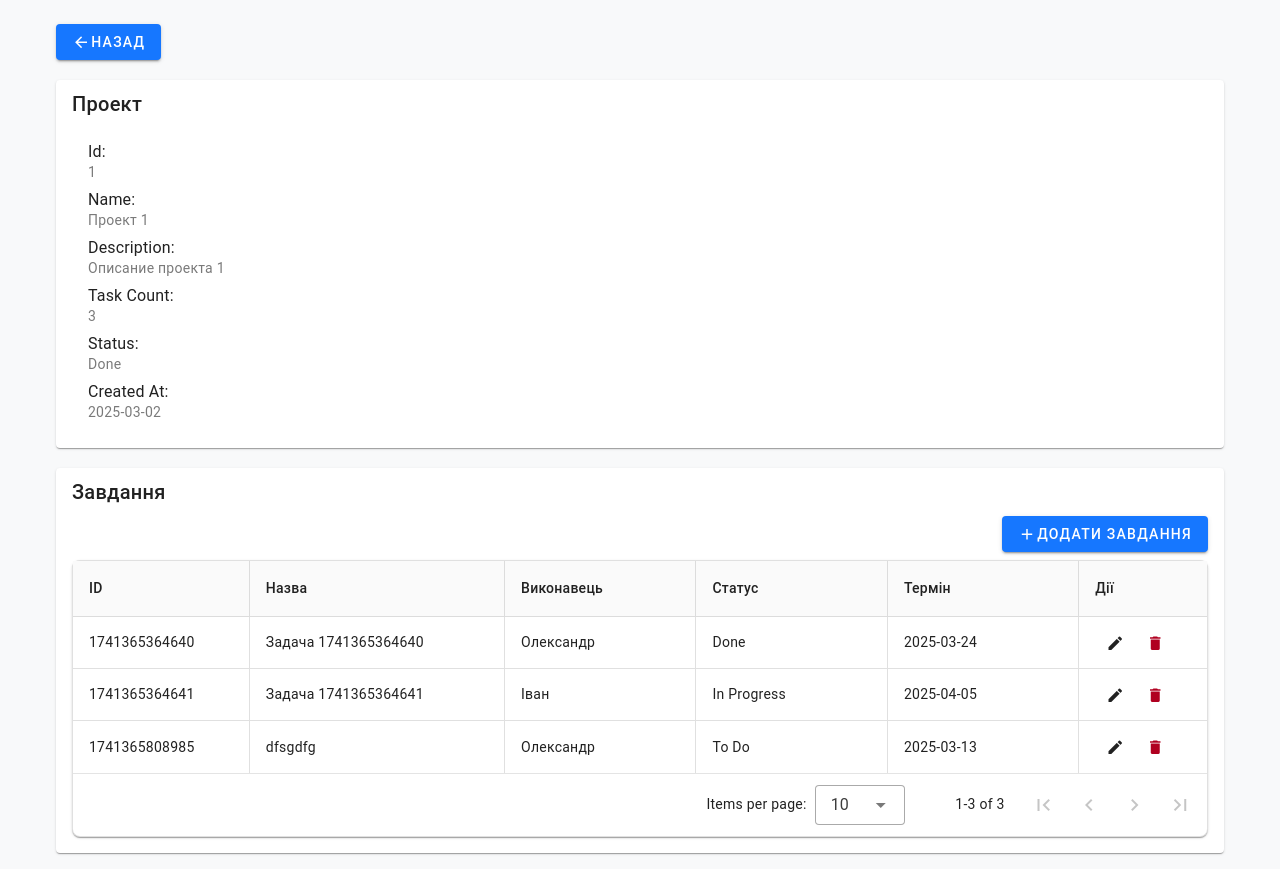
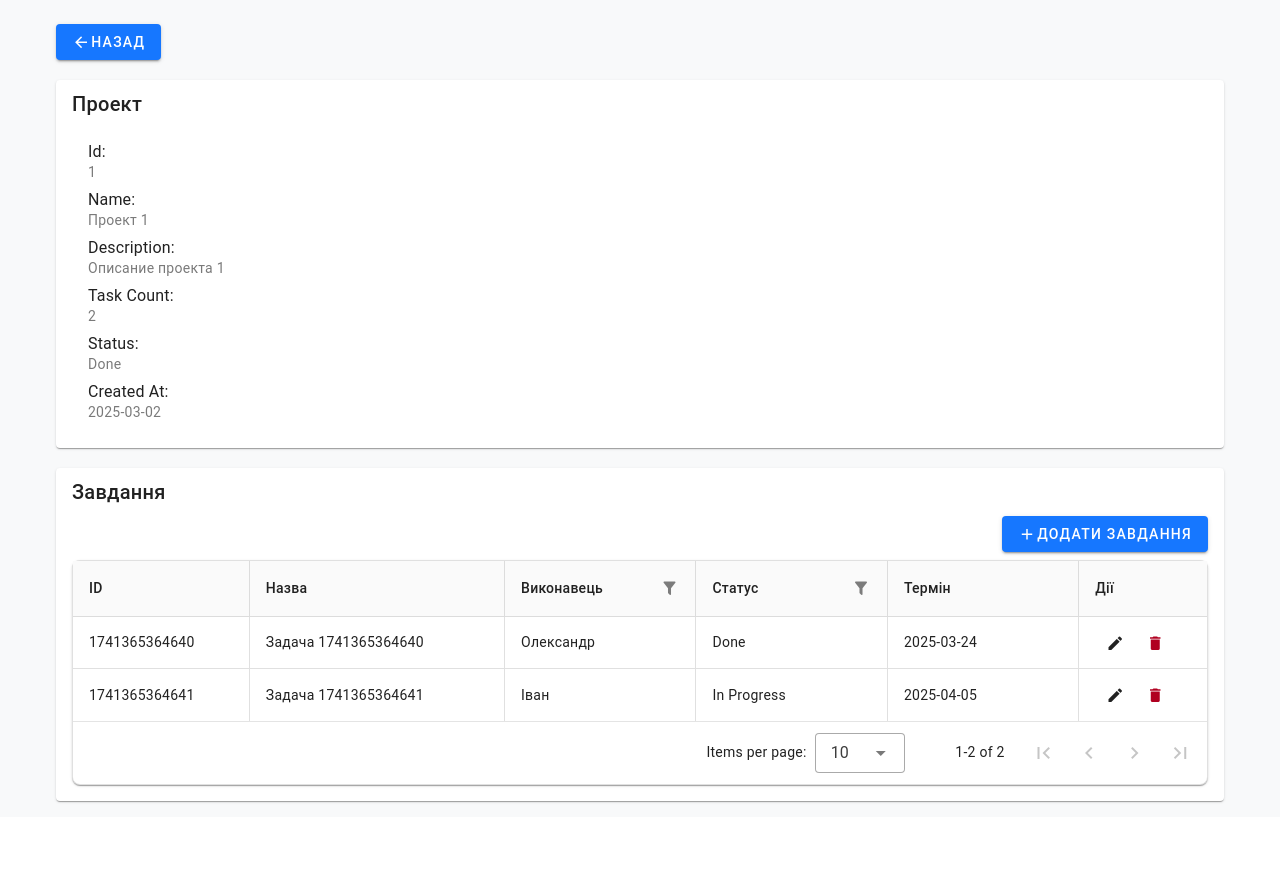
Before and after one commit to YRTechX/crudTables, a Vue app: page /projects/1 in a window 1280 px wide. After the commit the page ends 817 px from the top, so only its background shows below. Built offline with nearby package versions, Linux system fonts and the light colour scheme; data requests are answered from the project's data file; the HTML template or start-up script is replaced by a standard one.

Commit message:
added filters to tasks with saving in store

```diff
--- a/src/components/ProjectsTable.vue
+++ b/src/components/ProjectsTable.vue
@@ -13,22 +13,15 @@
         :key="header.key"
         v-slot:[`header.${header.key}`]="{ column, toggleSort, isSorted, sortBy }"
       >
-        <div
-          class="header-content"
-          @mouseenter="showHoverIcon = true"
-          @mouseleave="showHoverIcon = false"
-        >
+        <div class="header-content">
           <div class="title-container">
             <span>{{ column.title }}</span>
-            <!-- Иконка активной сортировки -->
             <v-icon
               v-if="isSorted(column)"
               :icon="currentSortDirection(header.key) === 'asc' ? 'mdi-arrow-up' : 'mdi-arrow-down'"
             />
             <v-icon class="custom-arrow-icon" v-else-if="header.sortable" icon="mdi-arrow-up" />
           </div>
-
-          <!-- Фильтр -->
           <v-menu
             v-model="menuStates[header.key]"
             location="end"
@@ -125,6 +118,7 @@ const appliedFilters = ref<Record<string, any>>({})
 const localFilters = ref<Record<string, any>>({})
 
 const menuStates = ref<Record<string, boolean>>({})
+
 const currentSortDirection = (key: string): 'asc' | 'desc' | null => {
   const sortItem = sortBy.value.find((item) => item.key === key)
   return sortItem ? sortItem.order : null
--- a/src/components/TasksTable.vue
+++ b/src/components/TasksTable.vue
@@ -1,12 +1,65 @@
 <template>
   <v-data-table
     :headers="headers"
-    :items="tasks"
+    :items="filteredTasks"
     :items-per-page="10"
     class="elevation-1 custom-header"
     v-model:sort-by="sortBy"
     @update:sort-by="handleSortChange"
   >
+    <template
+      v-for="header in filterableHeaders"
+      :key="header.key"
+      v-slot:[`header.${header.key}`]="{ column, toggleSort, isSorted, sortBy }"
+    >
+      <div class="header-content">
+        <div class="title-container">
+          <span>{{ column.title }}</span>
+          <v-icon
+            v-if="isSorted(column)"
+            :icon="currentSortDirection(header.key) === 'asc' ? 'mdi-arrow-up' : 'mdi-arrow-down'"
+          />
+          <v-icon class="custom-arrow-icon" v-else-if="header.sortable" icon="mdi-arrow-up" />
+        </div>
+        <v-menu
+          v-model="menuStates[header.key]"
+          location="end"
+          :close-on-content-click="false"
+          @update:modelValue="handleMenuOpen(header.key)"
+        >
+          <template v-slot:activator="{ props }">
+            <v-btn
+              v-bind="props"
+              icon="mdi-filter"
+              variant="text"
+              size="small"
+              color="#7C7C7C"
+              density="compact"
+            ></v-btn>
+          </template>
+
+          <v-card min-width="300">
+            <v-card-text>
+              <component
+                :is="getFilterComponent(header.key)"
+                v-if="header.key in localFilters"
+                v-model="localFilters[header.key]"
+                :items="getFilterOptions(header.key)"
+                :label="column.filterTitle.toLowerCase()"
+                variant="outlined"
+                clearable
+                density="compact"
+              />
+            </v-card-text>
+            <v-card-actions>
+              <v-btn @click="clearFilter(header.key)">Очистить</v-btn>
+              <v-spacer />
+              <v-btn color="primary" @click="applyFilter(header.key)"> Применить </v-btn>
+            </v-card-actions>
+          </v-card>
+        </v-menu>
+      </div>
+    </template>
     <template v-slot:item="{ item }">
       <tr style="cursor: pointer">
         <td>{{ item.id }}</td>
@@ -35,7 +88,7 @@
 </template>
 
 <script setup lang="ts">
-import { ref, onMounted, onUnmounted, nextTick } from 'vue'
+import { ref, onMounted, onUnmounted, nextTick, computed, watch } from 'vue'
 import { useStore } from '@/store'
 import type { DataTableHeaders, SortItem } from '@/types/common'
 import type { Task } from '@/types/task'
@@ -49,8 +102,78 @@ const emit = defineEmits(['edit', 'delete'])
 const store = useStore()
 
 const sortBy = ref<SortItem[]>([])
+const columnWidths = ref<Record<string, number>>(initializeWidths())
+const filterableHeaders = computed(() => {
+  return props.headers.filter((header) => header.filterable)
+})
 
-const columnWidths = ref<Record<string, number>>(initializeWidths())
+const statusOptions = computed(() => store.state.statuses)
+
+const appliedFilters = ref<Record<string, any>>({})
+
+const localFilters = ref<Record<string, any>>({})
+
+const menuStates = ref<Record<string, boolean>>({})
+
+const currentSortDirection = (key: string): 'asc' | 'desc' | null => {
+  const sortItem = sortBy.value.find((item) => item.key === key)
+  return sortItem ? sortItem.order : null
+}
+const getFilterComponent = (key: string) => {
+  switch (key) {
+    case 'status':
+      return 'v-select'
+    default:
+      return 'v-text-field'
+  }
+}
+
+const handleMenuOpen = (key: string) => {
+  if (!(key in localFilters.value)) {
+    localFilters.value = {
+      ...localFilters.value,
+      [key]: '',
+    }
+  }
+}
+
+const getFilterOptions = (key: string) => {
+  switch (key) {
+    case 'status':
+      return statusOptions.value
+    default:
+      return []
+  }
+}
+
+const applyFilter = (key: string) => {
+  appliedFilters.value = {
+    ...appliedFilters.value,
+    [key]: localFilters.value[key],
+  }
+  menuStates.value[key] = false
+}
+
+const clearFilter = (key: string) => {
+  localFilters.value[key] = null
+  appliedFilters.value[key] = null
+}
+
+const filteredTasks = computed(() => {
+  return props.tasks.filter((task) => {
+    return Object.entries(appliedFilters.value).every(([key, value]) => {
+      if (value === null || value === '') return true
+      switch (key) {
+        case 'assignee':
+          return task.assignee?.toLowerCase().includes(value.toLowerCase())
+        case 'status':
+          return task.status === value
+        default:
+          return String(task[key]) === String(value)
+      }
+    })
+  })
+})
 
 let curCol: HTMLTableCellElement | undefined
 let nxtCol: HTMLTableCellElement | undefined
@@ -195,14 +318,23 @@ function resizableGrid(table: HTMLElement) {
   }
 }
 const handleSortChange = (newSort: SortItem[]) => {
-  store.dispatch('projects/saveSorting', newSort)
+  store.dispatch('tasks/saveSorting', newSort)
 }
+
 onMounted(async () => {
-  if (store.state.projects.sorting.length) {
-    sortBy.value = store.state.projects.sorting
+  if (store.state.tasks.sorting.length) {
+    sortBy.value = store.state.tasks.sorting
   } else {
     await store.dispatch('tasks/loadSorting')
-    sortBy.value = store.state.projects.sorting
+    sortBy.value = store.state.tasks.sorting
+  }
+  if (Object.values(store.state.tasks.filters).length) {
+    appliedFilters.value = store.state.tasks.filters
+    localFilters.value = store.state.tasks.filters
+  } else {
+    await store.dispatch('tasks/loadFilters')
+    appliedFilters.value = store.state.tasks.filters
+    localFilters.value = store.state.tasks.filters
   }
 
   await nextTick()
@@ -215,6 +347,15 @@ onUnmounted(() => {
   document.removeEventListener('mousemove', mousemoveHandler!)
   document.removeEventListener('mouseup', mouseupHandler!)
 })
+
+watch(
+  appliedFilters,
+  (newFilters) => {
+    console.log('appliedFilters', newFilters)
+    store.dispatch('tasks/saveFilters', newFilters)
+  },
+  { deep: true },
+)
 </script>
 
 <style scoped>
@@ -236,4 +377,11 @@ onUnmounted(() => {
 .v-data-table > .v-table__wrapper > table {
   table-layout: fixed;
 }
+.header-content {
+  display: flex;
+  justify-content: space-between;
+  &__column-title {
+    flex: 1;
+  }
+}
 </style>
--- a/src/store/tasks.ts
+++ b/src/store/tasks.ts
@@ -2,7 +2,7 @@ import type { Module } from 'vuex'
 import type { Task } from '@/types/task'
 import axios from 'axios'
 import { useToast } from 'vue-toastification'
-import type { SortItem } from '@/types/common'
+import type { SortItem, Filters } from '@/types/common'
 const BASE_API_URL = import.meta.env.VITE_BASE_API_URL
 
 const toast = useToast()
@@ -11,12 +11,14 @@ export interface TasksState {
   tasks: Task[]
   columnWidths: Record<string, number>
   sorting: SortItem[]
+  filters: Filters
 }
 
 const state: TasksState = {
   tasks: [],
   columnWidths: {},
   sorting: [],
+  filters: {},
 }
 
 const mutations = {
@@ -63,6 +65,9 @@ const mutations = {
   },
   SET_SORTING(state: TasksState, sorting: SortItem[]) {
     state.sorting = sorting
+  },
+  SET_FILTERS(state: TasksState, filters: Filters) {
+    state.filters = filters
   },
 }
 
@@ -178,6 +183,32 @@ const actions = {
       commit('SET_SORTING', [])
     }
   },
+  saveFilters(
+    { commit }: { commit: (mutation: string, payload: Filters) => void },
+    filters: Filters,
+  ) {
+    try {
+      localStorage.setItem('tasksTableFilters', JSON.stringify(filters))
+    } catch (e) {
+      console.error('Storage save sorting error', e)
+    }
+    commit('SET_FILTERS', filters)
+  },
+  loadFilters({ commit }: { commit: (mutation: string, payload: Filters) => void }) {
+    try {
+      console.log('loadFilters')
+      const storedFilters = localStorage.getItem('tasksTableFilters')
+      console.log('storedFilters', storedFilters)
+      if (!storedFilters) return
+
+      const parsed: unknown = JSON.parse(storedFilters)
+
+      commit('SET_FILTERS', parsed as Filters)
+    } catch (e) {
+      console.error('Ошибка загрузки фильтров:', e)
+      commit('SET_FILTERS', [])
+    }
+  },
 }
 
 const getters = {
--- a/src/views/ProjectDetailView.vue
+++ b/src/views/ProjectDetailView.vue
@@ -32,7 +32,6 @@
         <TasksTable
           :headers="taskHeaders"
           :tasks="tasks"
-          @sort="sortTasks"
           @edit="openEditTaskModal"
           @delete="openDeleteTaskModal"
         />
@@ -201,8 +200,6 @@ const route = useRoute()
 const router = useRouter()
 const store = useStore()
 const projectId = Number(route.params.projectId)
-/* const search = ref('')
-const statusFilter = ref('') */
 const isLoading = ref<boolean>(false)
 const newTask = ref<Partial<Task>>({ title: '', assignee: '', status: 'To Do', dueDate: '' })
 const editingTask = ref<Partial<Task>>({
@@ -245,8 +242,22 @@ onMounted(async () => {
 const taskHeaders = [
   { title: 'ID', key: 'id', sortable: false, filterable: false, width: 100 },
   { title: 'Назва', key: 'title', sortable: false, filterable: false, width: 200 },
-  { title: 'Виконавець', key: 'assignee', sortable: false, filterable: true, width: 150 },
-  { title: 'Статус', key: 'status', sortable: true, filterable: true, width: 150 },
+  {
+    title: 'Виконавець',
+    key: 'assignee',
+    sortable: false,
+    filterable: true,
+    width: 150,
+    filterTitle: 'Фiльтр за виконацвем',
+  },
+  {
+    title: 'Статус',
+    key: 'status',
+    sortable: true,
+    filterable: true,
+    width: 150,
+    filterTitle: 'Фiльтр за статусом',
+  },
   { title: 'Термін', key: 'dueDate', sortable: true, filterable: false, width: 150 },
   { title: 'Дії', key: 'actions', sortable: false, filterable: false, width: 100 },
 ]
@@ -267,10 +278,6 @@ const dueDateRules = [
     return (year >= 1000 && year <= 9999) || 'Рік має бути чотиризначним числом (наприклад, 2025)'
   },
 ]
-
-async function sortTasks(oldIndex: number, newIndex: number) {
-  /* await store.dispatch('tasks/reorderTasks', { oldIndex, newIndex }) */
-}
 
 async function saveTask() {
   const isValid = await taskForm.value?.validate()
```
Also changed, not shown: src/db/index.json.
